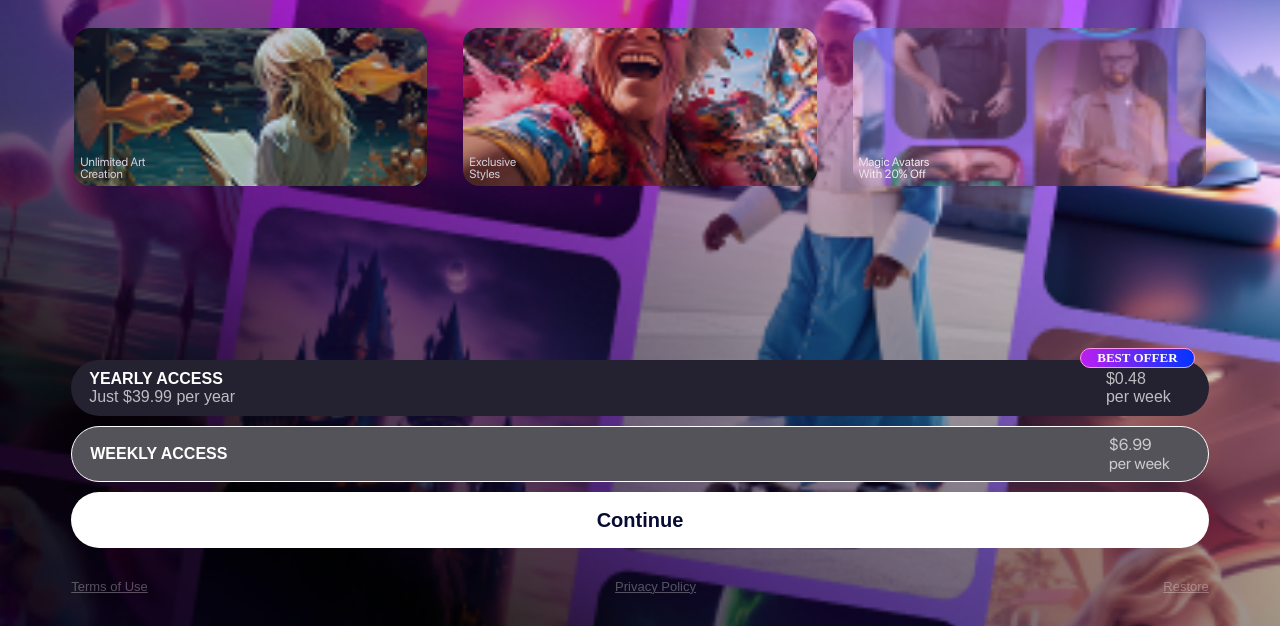
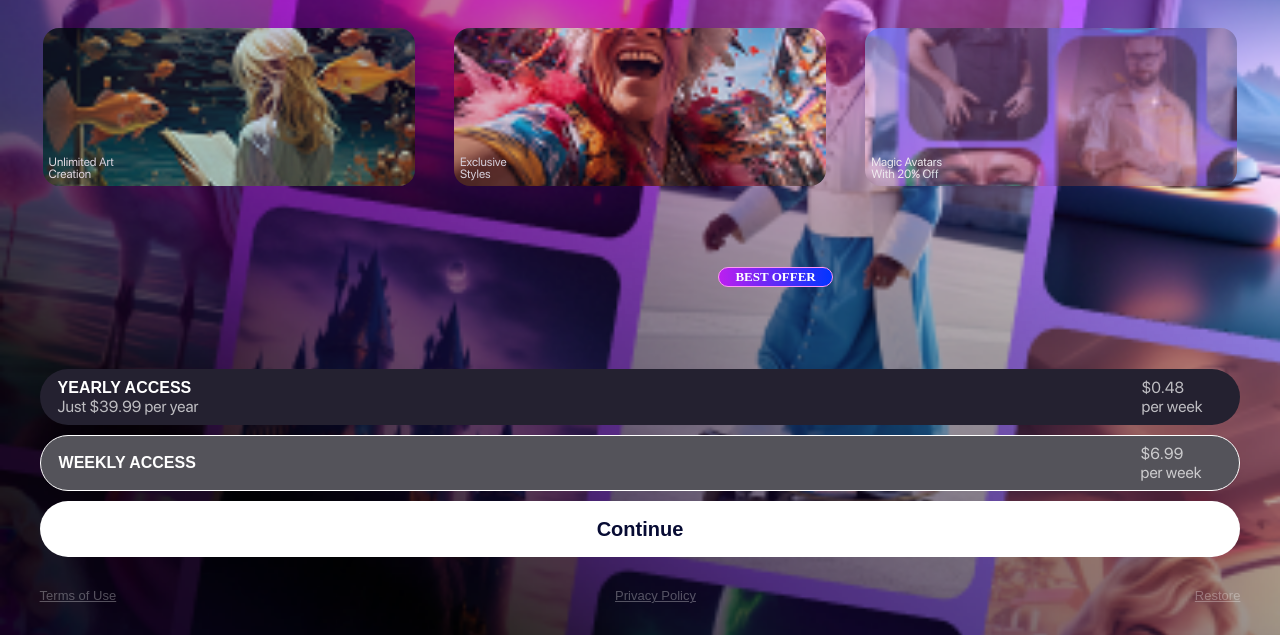
Before and after one commit to TaHyc/Test_AIBY, a plain HTML site: page index.html in a window 1280 px wide. Shown: the part 193-828 px from the top of the page. Drawn offline with Linux system fonts and the light colour scheme; files whose address does not match are found by name; a web font is replaced by a local one.

Commit message:
best off dont move, link footer

```diff
--- a/index.html
+++ b/index.html
@@ -11,10 +11,10 @@
 
 <body>
     <!-- Крестик -->
-    <div class="close-button">
+    <a href='#' class="close-button">
         <div class="line line1"></div>
         <div class="line line2"></div>
-    </div>
+    </a>
     <!-- Меню выбора языка для проверки. ВРЕМЕННО, ТОЛЬКО ДЛЯ ТЕСТОВ!!! -->
     <select class="change-lang">
         <option value="en" selected>EN</option>
@@ -38,14 +38,13 @@
     <div class="buttons">
         <!-- Первая кнопка годовой доступ -->
         <div class="button" id="yearlyAccess">
+            <div class="best_offer">best offer</div>
             <div class="buttonTexts">
                 <text class="lng-earlyText">Yearly access</text>
                 <text class="lng-earlyPrice">Just $39.99 per year</text>
             </div>
 
             <div class="buttonOpacityTexts">
-
-                <div class="best_offer">best offer</div>
                 <text class="lng-earlyPriceRight">$0.48 <br>per week</text>
             </div>
         </div>
@@ -57,14 +56,14 @@
             </div>
         </div>
 
-        <button class="lng-continue button" id="continue">Continue</button>
+        <a class="lng-continue button" id="continue">Continue</a>
     </div>
 
     <!-- Футер -->
     <footer>
-        <a href="#" class="lng-tou footerLinks">Terms of Use</a>
-        <a href="#" class="lng-pp footerLinks">Privacy Policy</a>
-        <a href="#" class="lng-rest footerLinks">Restore</a>
+        <a href="https://apple.com/ " class="lng-tou footerLinks">Terms of Use</a>
+        <a href="https://google.com/ " class="lng-pp footerLinks">Privacy Policy</a>
+        <a href="https://google.com/ " class="lng-rest footerLinks">Restore</a>
     </footer>
 
     <script src="./languages/languagesArr.js"></script>
--- a/languages/mainJS.js
+++ b/languages/mainJS.js
@@ -1,7 +1,7 @@
 const select = document.querySelector("select");
 const allLang = ["en", "de", "es", "fr", "ja", "pt"];
 const userLanguage = navigator.language || navigator.userLanguage.substr(1); // Используем только первую часть
-
+//alert("Селектор языка используется только в целях проверки!")
 console.log('Язык по умолчанию в системе пользователя:', userLanguage);
 select.addEventListener("change", changeURLLanguage);
 
--- a/styles_AIBY.css
+++ b/styles_AIBY.css
@@ -44,6 +44,7 @@ body {
 }
 
 .close-button {
+    display: block;
     margin-top: 30px;
     margin-left: 10px;
     position: relative;
@@ -75,7 +76,6 @@ body {
     font-weight: 800;
     /*margin-top: 200px;*/
     color: #FFFFFF;
-    font-weight: 800;
     font-size: 42px;
     line-height: 46px;
     letter-spacing: 0px;
@@ -87,7 +87,7 @@ body {
     display: flex;
     flex-direction: row;
     justify-content: space-between;
-    width: 90%;
+    width: 95%;
 }
 
 .art {
@@ -117,7 +117,7 @@ body {
     display: flex;
     flex-direction: column;
     justify-content: space-between;
-    width: 90%;
+    width: 95%;
 }
 
 .button {
@@ -157,23 +157,12 @@ body {
 
 .lng-earlyPrice {
     opacity: 0.7;
-    font-family: 'Francisco', sans-serif;
-    font-weight: 200;
 }
 
-.lng-earlyPriceRight {
+.lng-earlyPriceRight,.lng-weeklyPrice {
     opacity: 0.7;
     padding-right: 20px;
-    font-family: 'Francisco', sans-serif;
-    font-weight: 200;
 }
-
-.lng-weeklyPrice {
-    opacity: 0.7;
-    padding-right: 20px;
-    position: relative;
-}
-
 #yearlyAccess {
     background-color: #242130;
     margin-top: 15%;
@@ -199,7 +188,9 @@ body {
     animation: borderAnimation 10s infinite linear;
 }*/
 #continue {
-    display: block;
+    display: flex;
+    justify-content: center;
+    align-items: center;
     font-family: 'Francisco', sans-serif;
     font-weight: 600;
     font-size: 20px;
@@ -207,7 +198,6 @@ body {
     letter-spacing: 0px;
     text-align: center;
     opacity: 1;
-    gap: 10px;
     color: rgba(7, 11, 51, 1);
     background-color: rgba(255, 255, 255, 1);
 }
@@ -219,8 +209,8 @@ body {
     width: 115px;
     height: 20px;
     position: absolute;
-    margin-top: -22px;
-    margin-left: -26px;
+    margin-top: -20%;
+    margin-left: 55%;
     box-sizing: border-box;
     font-family: 'Roboto, sans-serif';
     font-weight: 900;
@@ -259,7 +249,7 @@ body {
 }
 
 footer {
-    width: 90%;
+    width: 95%;
     margin: 30px auto;
     display: flex;
     flex-direction: row;
```
